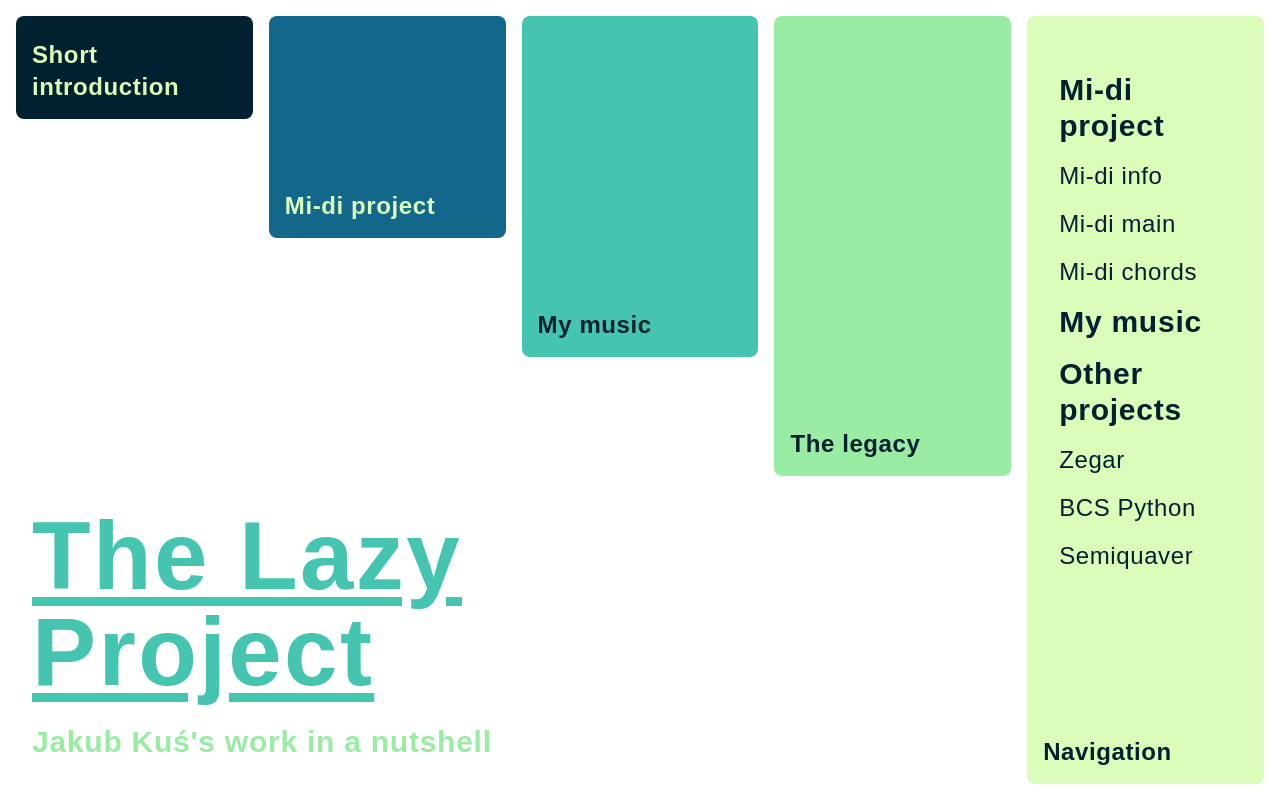
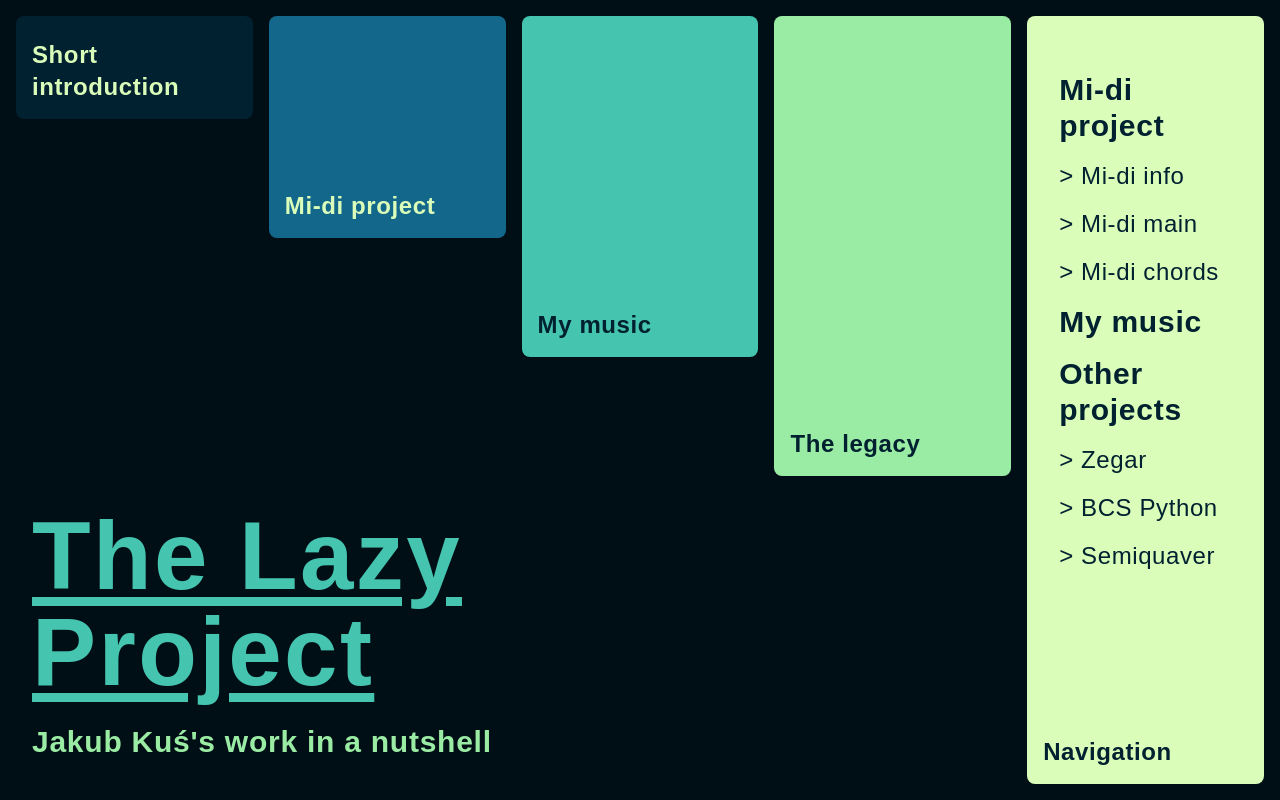
Before and after one commit to KubaK1P/mi-di, a Next.js app in the folder mi-di/: page / in a window 1280 px wide. Built offline with nearby package versions, Linux system fonts and the light colour scheme.

Commit message:
feat: logos

```diff
--- a/mi-di/app/globals.css
+++ b/mi-di/app/globals.css
@@ -5,14 +5,14 @@ body * {
 }
 
 :root {
-  --background: #ffffff;
-  --foreground: #012030;
   --gap: 16px;
   --dark: #012030;
   --main: #13678A;
   --accent: #45C4B0;
   --light: #9AEBA3;
   --lighter: #DAFDBA;
+  --background: #000f16;
+    --foreground: #ededed;
 }
 
 
@@ -21,13 +21,6 @@ body * {
   --color-foreground: var(--foreground);
   --font-sans: var(--font-geist-sans);
   --font-mono: var(--font-geist-mono);
-}
-
-@media (prefers-color-scheme: dark) {
-  :root {
-    --background: #000f16;
-    --foreground: #ededed;
-  }
 }
 
 body {
--- a/mi-di/app/page.js
+++ b/mi-di/app/page.js
@@ -1,5 +1,6 @@
 "use client";
-import { useEffect, useState } from "react";
+// import { useEffect, useState } from "react";
+import Image from "next/image";
 import Link from "next/link";
 import Back from "./components/Back";
 export default function Home() {
@@ -26,9 +27,9 @@ export default function Home() {
                         <li>
                             <a onClick={() => handleScroll("midi")} className="block rounded-lg link cursor-pointer p-2 transition-all  text-3xl font-bold tracking-wide text-dark">Mi-di project</a>
                             <ul>
-                                <li className=""><Link href="/debug" className="w-[100%] block cursor-pointer link rounded-lg p-2 transition-all text-2xl font-normal tracking-wide text-dark">Mi-di info</Link></li>
-                                <li className=""><Link href="/main" className="w-[100%] block cursor-pointer link rounded-lg p-2 transition-all text-2xl font-normal tracking-wide text-dark">Mi-di main</Link></li>
-                                <li className=""><Link href="/chords" className="w-[100%] block cursor-pointer link rounded-lg p-2 transition-all text-2xl font-normal tracking-wide text-dark">Mi-di chords</Link></li>
+                                <li className=""><Link href="/debug" className="w-[100%] block cursor-pointer link rounded-lg p-2 transition-all text-2xl font-normal tracking-wide text-dark">&gt; Mi-di info</Link></li>
+                                <li className=""><Link href="/main" className="w-[100%] block cursor-pointer link rounded-lg p-2 transition-all text-2xl font-normal tracking-wide text-dark">&gt; Mi-di main</Link></li>
+                                <li className=""><Link href="/chords" className="w-[100%] block cursor-pointer link rounded-lg p-2 transition-all text-2xl font-normal tracking-wide text-dark">&gt; Mi-di chords</Link></li>
                             </ul>
                         </li>
                         <li>
@@ -37,9 +38,9 @@ export default function Home() {
                         <li>
                             <a onClick={() => handleScroll("legacy")} className="block rounded-lg link cursor-pointer p-2 transition-all  text-3xl font-bold tracking-wide text-dark">Other projects</a>
                             <ul>
-                                <li className=""><a href="https://kubak1p.github.io/Zegar/" target="_blank" className="w-[100%] block cursor-pointer link rounded-lg p-2 transition-all text-2xl font-normal tracking-wide text-dark">Zegar</a></li>
-                                <li className=""><a href="https://github.com/KubaK1P/BCS-python/" target="_blank" className="w-[100%] block cursor-pointer link rounded-lg p-2 transition-all text-2xl font-normal tracking-wide text-dark">BCS Python</a></li>
-                                <li className=""><a href="https://github.com/KubaK1P/semiquaver" target="_blank" className="w-[100%] block cursor-pointer link rounded-lg p-2 transition-all text-2xl font-normal tracking-wide text-dark">Semiquaver</a></li>
+                                <li className=""><a href="https://kubak1p.github.io/Zegar/" target="_blank" className="w-[100%] block cursor-pointer link rounded-lg p-2 transition-all text-2xl font-normal tracking-wide text-dark">&gt; Zegar</a></li>
+                                <li className=""><a href="https://github.com/KubaK1P/BCS-python/" target="_blank" className="w-[100%] block cursor-pointer link rounded-lg p-2 transition-all text-2xl font-normal tracking-wide text-dark">&gt; BCS Python</a></li>
+                                <li className=""><a href="https://github.com/KubaK1P/semiquaver" target="_blank" className="w-[100%] block cursor-pointer link rounded-lg p-2 transition-all text-2xl font-normal tracking-wide text-dark">&gt; Semiquaver</a></li>
                             </ul>
                         </li>
                     </ul>
@@ -69,8 +70,12 @@ export default function Home() {
                 </div>
                 <div className="transition-all relative top-0 hover:top-4 p-6 about-card rounded-lg bg-dark">
                     <p className="mb-6 text-lighter text-xl font-semibold tracking-wide">Here are some useful links:</p>
-                    <a className="mt-6 pt-4 pb-4 text-lg font-semibold tracking-wide text-accent hover:underline" href="https://github.com/KubaK1P" target="_blank">My Github account</a><br></br>
-                    <a className="mt-6 pt-4 pb-4 text-lg font-semibold tracking-wide text-accent hover:underline" href="https://soundcloud.com/kuba-ku-821428382" target="_blank">My Soundcloud account</a>
+                    <div className="flex gap-6">
+                    <Image className="invert" src="/github.svg" alt="Github Logo" width={45} height={45} />
+                        <a className=" pt-4 pb-4 text-lg font-semibold tracking-wide text-accent hover:underline" href="https://github.com/KubaK1P" target="_blank">My Github account</a></div><br></br>
+                    <div className="flex gap-6">
+                    <Image className="invert" src="/soundcloud.svg" alt="Github Logo" width={45} height={45} />
+                        <a className=" pt-4 pb-4 text-lg font-semibold tracking-wide text-accent hover:underline" href="https://soundcloud.com/kuba-ku-821428382" target="_blank">My Soundcloud account</a></div>
                 </div>
                 <div className="transition-all relative top-0 hover:top-4 p-6 about-card rounded-lg bg-light flex items-center">
                         <p className="text-dark text-xl font-semibold tracking-wide">Literally too lazy to think of something here</p>
```
Also changed, not shown: mi-di/public/github.svg (added), mi-di/public/soundcloud.svg (added).
